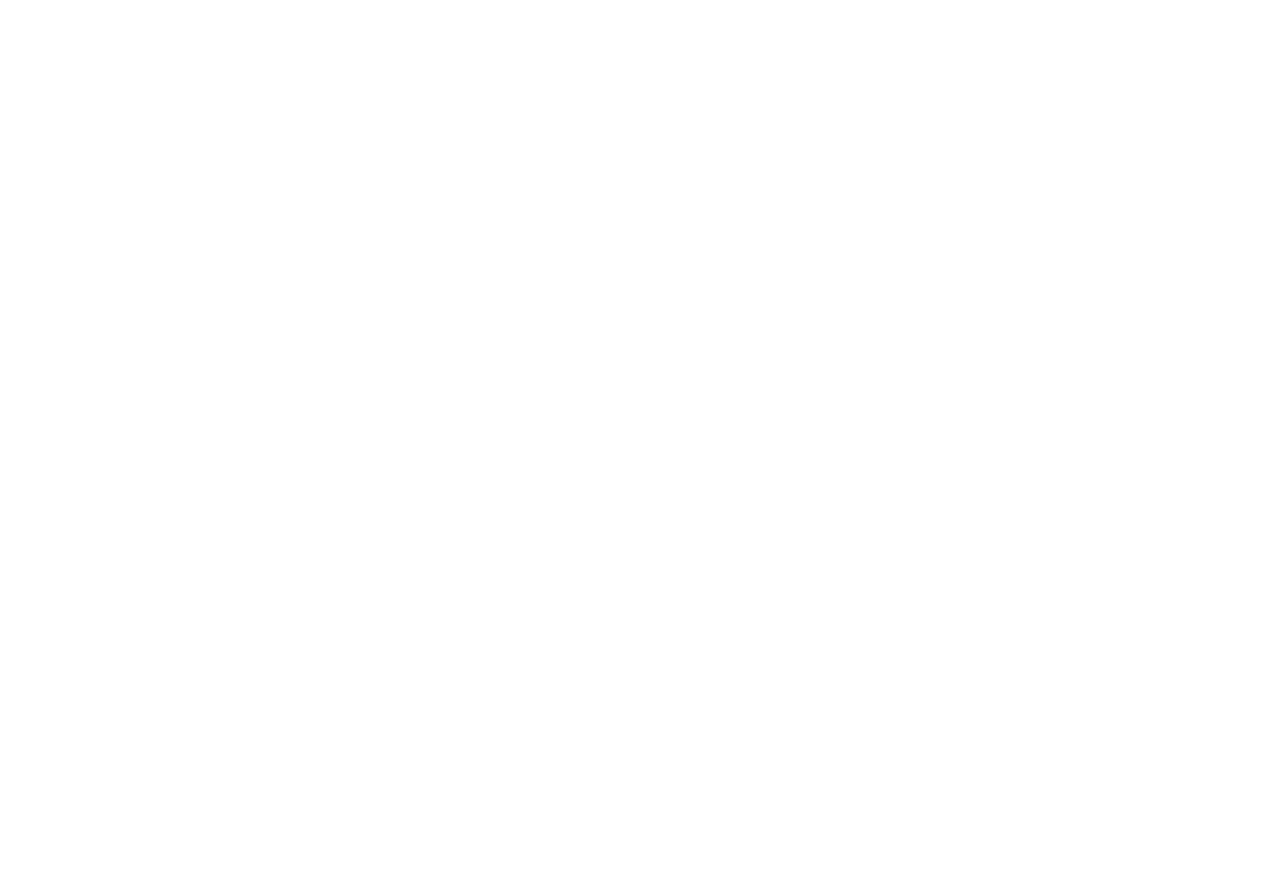
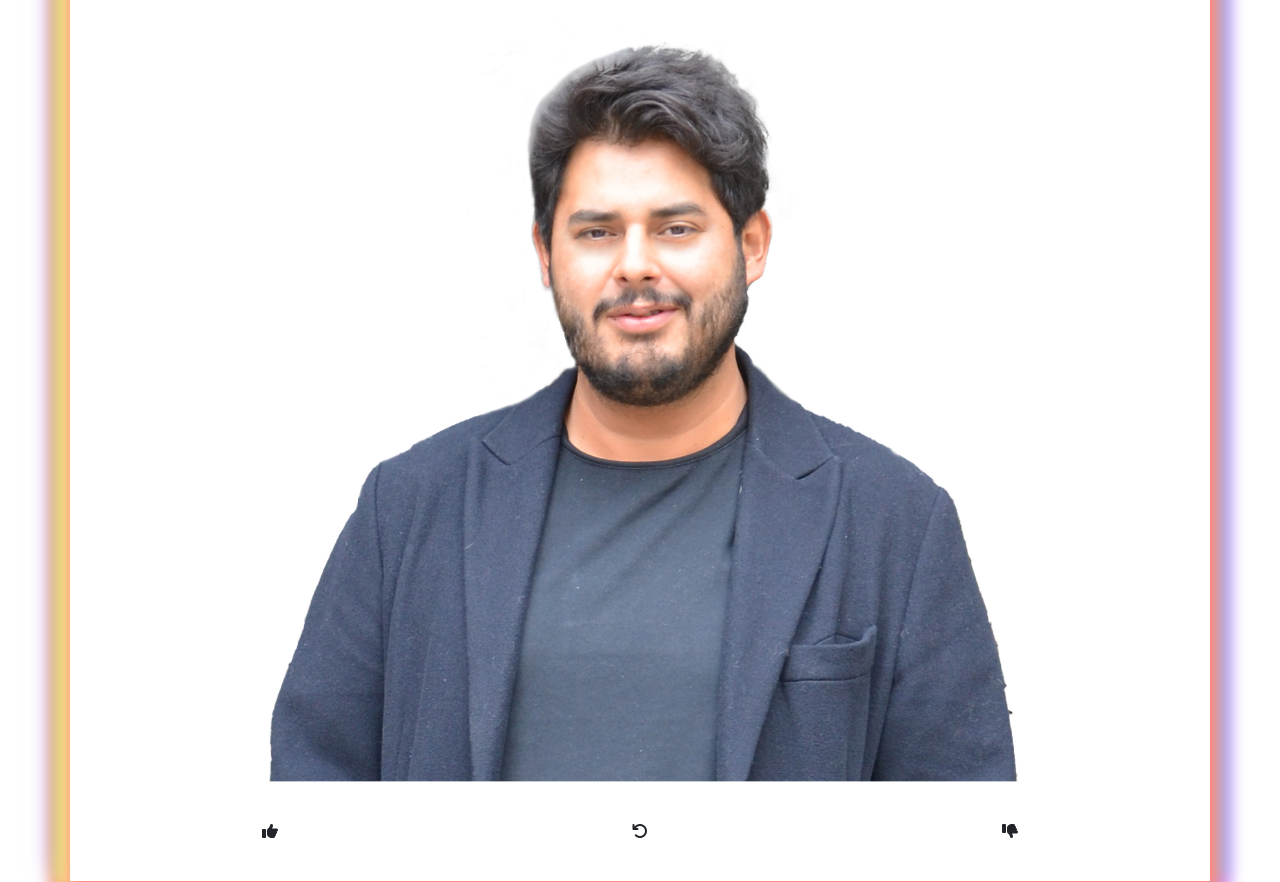
Before and after one commit to Belloni-Marco-Camillo/100-javascript-project, a plain HTML site: page projcet_1/index.html in a window 1280 px wide. Before the commit the page ends 800 px from the top, so only its background shows below. Drawn offline with nearby package versions, Linux system fonts and the light colour scheme.

Commit message:
finish-counter-project

```diff
--- a/projcet_1/assets/script.js
+++ b/projcet_1/assets/script.js
@@ -0,0 +1,19 @@
+let thumbUp = 0;
+let thumbDown = 0;
+
+function like() {
+    thumbUp++;
+    document.getElementById('tumbsUp').innerHTML = thumbUp;
+}
+
+function unlike() {
+    thumbDown++;
+    document.getElementById('tumbsDown').innerHTML = thumbDown;
+}
+
+function restart() {
+    thumbDown = 0;
+    thumbUp = 0;
+    document.getElementById('tumbsUp').innerHTML = "";
+    document.getElementById('tumbsDown').innerHTML = "";
+}
--- a/projcet_1/assets/style.css
+++ b/projcet_1/assets/style.css
@@ -0,0 +1,29 @@
+* {
+    padding: 0;
+    margin: 0;
+    box-sizing: border-box;
+}
+
+.container {
+    position: absolute;
+    top: 50%;
+    left: 50%;
+    transform: translate(-50%, -50%);
+    box-shadow: -webkit-box-shadow: 5px 5px 15px 5px #FF8080, -9px 5px 15px 5px #FFE488, -7px -5px 15px 5px #8CFF85, 12px -5px 15px 5px #80C7FF, 12px 10px 15px 7px #E488FF, -10px 10px 15px 7px #FF616B, -10px -7px 27px 1px #8E5CFF, 5px 5px 15px 5px rgba(0, 0, 0, 0);
+    box-shadow: 5px 5px 15px 5px #FF8080, -9px 5px 15px 5px #FFE488, -7px -5px 15px 5px #8CFF85, 12px -5px 15px 5px #80C7FF, 12px 10px 15px 7px #E488FF, -10px 10px 15px 7px #FF616B, -10px -7px 27px 1px #8E5CFF, 5px 5px 15px 5px rgba(0, 0, 0, 0);
+    ;
+}
+
+.img-size {
+    position: relative;
+    left: 50%;
+    transform: translate(-50%, 0%);
+    width: 75%;
+}
+
+.counter {
+    height: 100px;
+    display: flex;
+    justify-content: center;
+    align-items: center;
+}
--- a/projcet_1/index.html
+++ b/projcet_1/index.html
@@ -5,12 +5,15 @@
     <meta charset='UTF-8'>
     <meta http-equiv='X-UA-Compatible' content='IE=edge'>
     <meta name='viewport' content='width=device-width, initial-scale=1.0'>
-    <title>Document</title>
+    <title>conter</title>
 
     <!-- CDN Font Awesome -->
     <link rel='stylesheet' href='https://cdnjs.cloudflare.com/ajax/libs/font-awesome/6.1.1/css/all.min.css'>
+    <!-- CDN Bootstrap -->
+    <link rel="stylesheet" href="https://cdn.jsdelivr.net/npm/bootstrap@4.4.1/dist/css/bootstrap.min.css" integrity="sha384-Vkoo8x4CGsO3+Hhxv8T/Q5PaXtkKtu6ug5TOeNV6gBiFeWPGFN9MuhOf23Q9Ifjh" crossorigin="anonymous">
     <!-- qui sotto va il link CSS -->
     <link rel="stylesheet" href="./assets/style.css">
+
 
 </head>
 
@@ -21,15 +24,32 @@
     <header></header>
 
 
-    <main></main>
+    <main>
+        <div class="container">
+            <h1 class="text-center">vota la nuova foto profilo</h1>
+            <img class="img-size" src="./assets/img/DSC_0267.jpg" alt="foto profilo">
+            <div class="counter d-flex justify-content-around">
+                <div class="d-flex">
+                    <i onclick="like()" class="fa-solid fa-thumbs-up"></i>
+                    <div id="tumbsUp"> </div>
+                </div>
+                <i onclick="restart()" class="fa-solid fa-arrow-rotate-left"></i>
+                <div class="d-flex">
+                    <i onclick="unlike()" class="fa-solid fa-thumbs-down"></i>
+                    <div id="tumbsDown"> </div>
+                </div>
+            </div>
+        </div>
+    </main>
 
 
     <footer></footer>
 
 
-    <!-- CDN Vue JS -->
-    <script src='./assets/script.js'></script>
+
     <!-- qui sotto va messo il file javascript -->
+    <script src="./assets/script.js"></script>
+
 
 </body>
 
```
Also changed, not shown: projcet_1/assets/img/DSC_0267.jpg (added).
